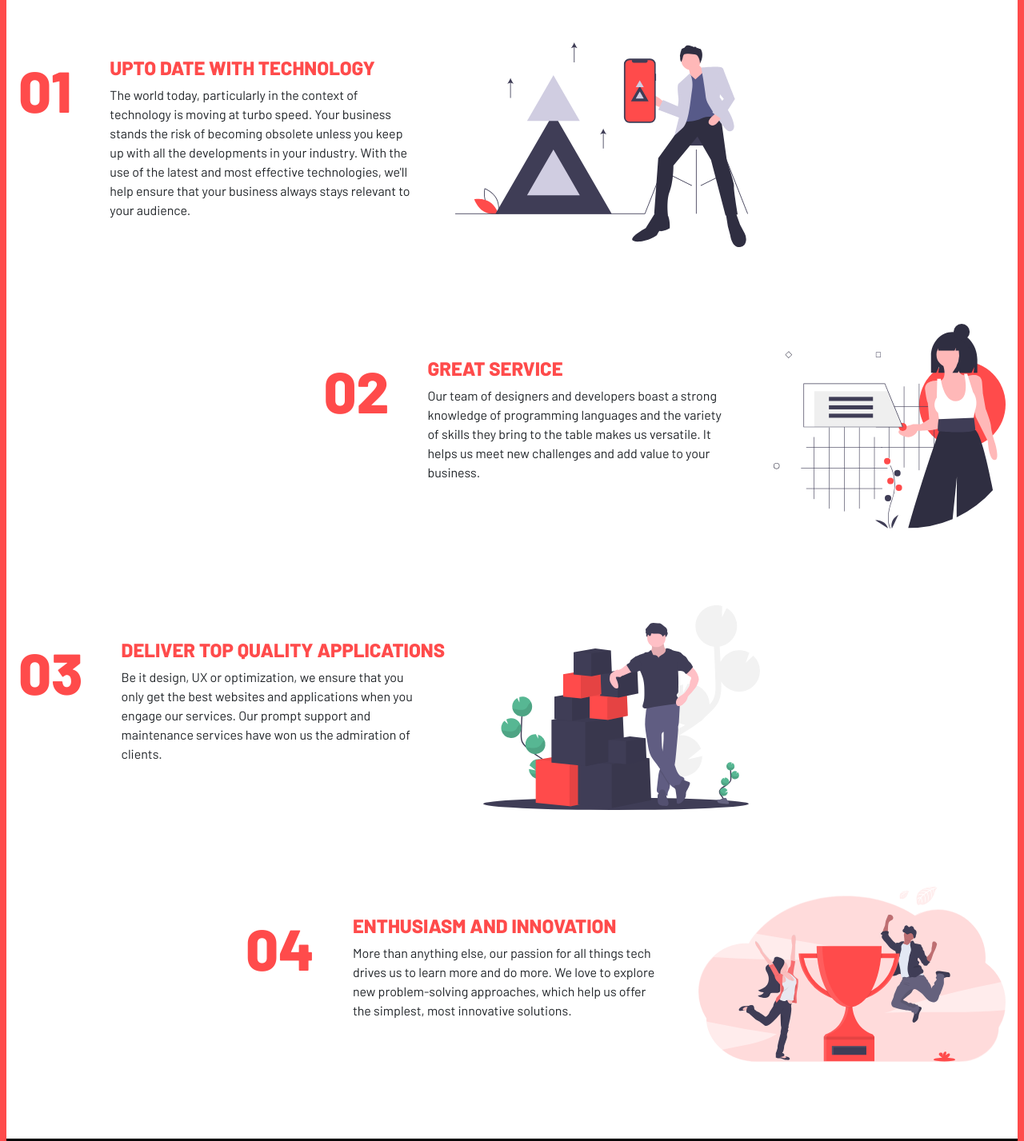
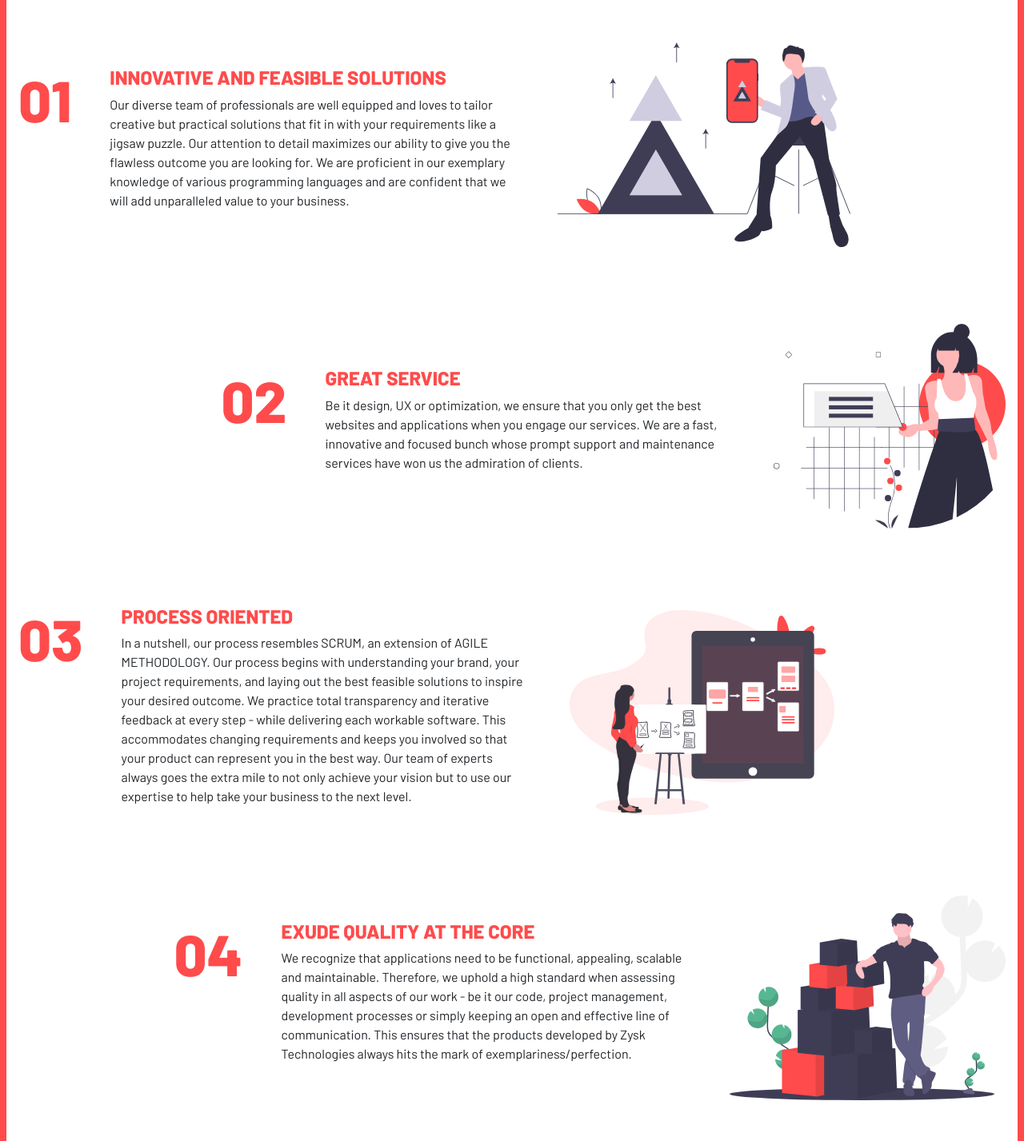
Before and after one commit to zysk/zysk.github.io, a website: page app/about-us.html in a window 1280 px wide. Shown: the part 666-2093 px from the top of the page at 80% size. Drawn offline with nearby package versions, Linux system fonts and the light colour scheme; files that its build step writes are made by us from their sources.

Commit message:
About Us content update
Why:
Added a new section and update the content for all the sections.

```diff
--- a/app/about-us.html
+++ b/app/about-us.html
@@ -97,13 +97,12 @@
       <div class="d-flex justify-content-around order-2 order-sm-1">
         <h2 class="number mr-4 mr-xl-5">01</h2>
         <div class="mr-5">
-          <h3 class="title">Upto date with Technology</h3>
+          <h3 class="title">Innovative and feasible solutions</h3>
           <p class="description">
-            The world today, particularly in the context of technology is moving at turbo speed. Your business stands
-            the risk of becoming obsolete unless you keep up with all the developments in your industry. With the use of
-            the
-            latest and most effective technologies, we'll help ensure that your business always stays relevant to your
-            audience.
+            Our diverse team of professionals are well equipped and loves to tailor creative but practical solutions
+            that fit in with your requirements like a jigsaw puzzle. Our attention to detail maximizes our ability to
+            give you the flawless outcome you are looking for. We are proficient in our exemplary knowledge of various
+            programming languages and are confident that we will add unparalleled value to your business.
           </p>
         </div>
       </div>
@@ -118,9 +117,9 @@
         <div class="mr-5">
           <h3 class="title">Great Service</h3>
           <p class="description">
-            Our team of designers and developers boast a strong knowledge of programming languages and the variety of
-            skills they bring to the table makes us versatile. It helps us meet new challenges and add value to your
-            business.
+            Be it design, UX or optimization, we ensure that you only get the best websites and applications when you
+            engage our services. We are a fast, innovative and focused bunch whose prompt support and maintenance
+            services have won us the admiration of clients.
           </p>
         </div>
       </div>
@@ -133,10 +132,32 @@
       <div class="d-flex justify-content-around order-2 order-sm-1">
         <h2 class="number mr-4 mr-xl-5">03</h2>
         <div class="mr-5">
-          <h3 class="title">Deliver top quality applications</h3>
+          <h3 class="title">Process oriented</h3>
           <p class="description">
-            Be it design, UX or optimization, we ensure that you only get the best websites and applications when you
-            engage our services. Our prompt support and maintenance services have won us the admiration of clients.
+            In a nutshell, our process resembles SCRUM, an extension of AGILE METHODOLOGY. Our process begins with
+            understanding your brand, your project requirements, and laying out the best feasible solutions to inspire
+            your desired outcome. We practice total transparency and iterative feedback at every step - while delivering
+            each workable software. This accommodates changing requirements and keeps you involved so that your product
+            can represent you in the best way. Our team of experts always goes the extra mile to not only achieve your
+            vision but to use our expertise to help take your business to the next level.
+          </p>
+        </div>
+      </div>
+      <img class="img-fluid illustration order-1 order-sm-2 mb-5 mb-sm-0" src="./images/about-us/process-oriented.svg"
+        alt="Process oriented">
+    </div>
+
+    <div
+      class="why-us py-5 d-flex justify-content-sm-end justify-content-center align-items-center flex-wrap flex-md-nowrap">
+      <div class="d-flex justify-content-around order-2 order-sm-1">
+        <h2 class="number mr-4 mr-xl-5">04</h2>
+        <div class="mr-5">
+          <h3 class="title">Exude quality at the core</h3>
+          <p class="description">
+            We recognize that applications need to be functional, appealing, scalable and maintainable. Therefore, we
+            uphold a high standard when assessing quality in all aspects of our work - be it our code, project
+            management, development processes or simply keeping an open and effective line of communication. This
+            ensures that the products developed by Zysk Technologies always hits the mark of exemplariness/perfection.
           </p>
         </div>
       </div>
@@ -145,14 +166,16 @@
     </div>
 
     <div
-      class="why-us py-5 d-flex justify-content-sm-end justify-content-center align-items-center flex-wrap flex-md-nowrap">
+      class="why-us py-5 d-flex justify-content-sm-start justify-content-center align-items-center flex-wrap flex-md-nowrap">
       <div class="d-flex justify-content-around order-2 order-sm-1">
-        <h2 class="number mr-4 mr-xl-5">04</h2>
+        <h2 class="number mr-4 mr-xl-5">05</h2>
         <div class="mr-5">
-          <h3 class="title">Enthusiasm and Innovation</h3>
+          <h3 class="title">Embrancing promising technologies</h3>
           <p class="description">
-            More than anything else, our passion for all things tech drives us to learn more and do more. We love to
-            explore new problem-solving approaches, which help us offer the simplest, most innovative solutions.
+            Technological innovation is moving at turbo speed and only a business that embraces that can stay ahead of
+            the curve. Being informed and adept with all the relevant and latest tools and technologies is in our job
+            description. So our enthusiastic team of tech nerds will make sure that your product always stays secure,
+            fresh and relevant.
           </p>
         </div>
       </div>
--- a/app/styles/main.scss
+++ b/app/styles/main.scss
@@ -177,7 +177,7 @@ body {
   }
 
   .description {
-    max-width: $size-m3;
+    max-width: $size-l1;
   }
 
   .illustration {
```
Also changed, not shown: app/images/about-us/process-oriented.svg (added).
